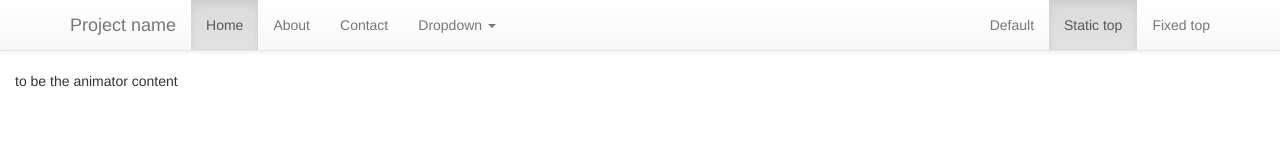
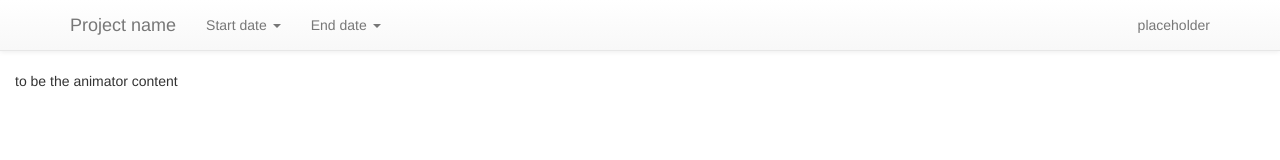
Before and after one commit to jeremy-brooks/animated-images, a website: page animate.html in a window 1280 px wide. Drawn offline with nearby package versions, Linux system fonts and the light colour scheme.

Commit message:
Started to customise menus

```diff
--- a/animate.html
+++ b/animate.html
@@ -3,16 +3,16 @@
 <head>
     <meta charset="UTF-8">
     <title>New data flow</title>
-    <!-- Latest compiled and minified CSS -->
+
     <link rel="stylesheet" href="node_modules/bootstrap/dist/css/bootstrap.min.css" crossorigin="anonymous">
 
     <!-- Optional theme -->
-    <link rel="stylesheet" href="node_modules/bootstrap/dist/css/bootstrap-theme.min.css" crossorigin="anonymous">
+    <link rel="stylesheet" href="node_modules/bootstrap/dist/css/bootstrap-theme.css" crossorigin="anonymous">
 
     <!-- HTML5 shim and Respond.js for IE8 support of HTML5 elements and media queries -->
     <!--[if lt IE 9]>
-    <script src="node_modules/html5shiv/dist/html5shiv.min.js"></script>
-    <script src="https://oss.maxcdn.com/respond/1.4.2/respond.min.js"></script>
+    <script src="node_modules/html5shiv/dist/html5shiv.min.js" crossorigin="anonymous"></script>
+    <script src="https://oss.maxcdn.com/respond/1.4.2/respond.min.js" crossorigin="anonymous"></script>
     <![endif]-->
 </head>
 <body>
@@ -30,11 +30,8 @@
         </div>
         <div id="navbar" class="navbar-collapse collapse">
             <ul class="nav navbar-nav">
-                <li class="active"><a href="#">Home</a></li>
-                <li><a href="#about">About</a></li>
-                <li><a href="#contact">Contact</a></li>
                 <li class="dropdown">
-                    <a href="#" class="dropdown-toggle" data-toggle="dropdown" role="button" aria-haspopup="true" aria-expanded="false">Dropdown <span class="caret"></span></a>
+                    <a href="#" class="dropdown-toggle" data-toggle="dropdown" role="button" aria-haspopup="true" aria-expanded="false">Start date <span class="caret"></span></a>
                     <ul class="dropdown-menu">
                         <li><a href="#">Action</a></li>
                         <li><a href="#">Another action</a></li>
@@ -45,11 +42,22 @@
                         <li><a href="#">One more separated link</a></li>
                     </ul>
                 </li>
+                <li class="dropdown">
+                    <a href="#" class="dropdown-toggle" data-toggle="dropdown" role="button" aria-haspopup="true" aria-expanded="false">End date <span class="caret"></span></a>
+                    <ul class="dropdown-menu">
+                        <li><a href="#">Action</a></li>
+                        <li><a href="#">Another action</a></li>
+                        <li><a href="#">Something else here</a></li>
+                        <li role="separator" class="divider"></li>
+                        <li class="dropdown-header">Nav header</li>
+                        <li><a href="#">Separated link</a></li>
+                        <li><a href="#">One more separated link</a></li>
+                    </ul>
+                </li>
+
             </ul>
             <ul class="nav navbar-nav navbar-right">
-                <li><a href="../navbar/">Default</a></li>
-                <li class="active"><a href="./">Static top <span class="sr-only">(current)</span></a></li>
-                <li><a href="../navbar-fixed-top/">Fixed top</a></li>
+                <li><a href="#">placeholder</a></li>
             </ul>
         </div><!--/.nav-collapse -->
     </div>
```
